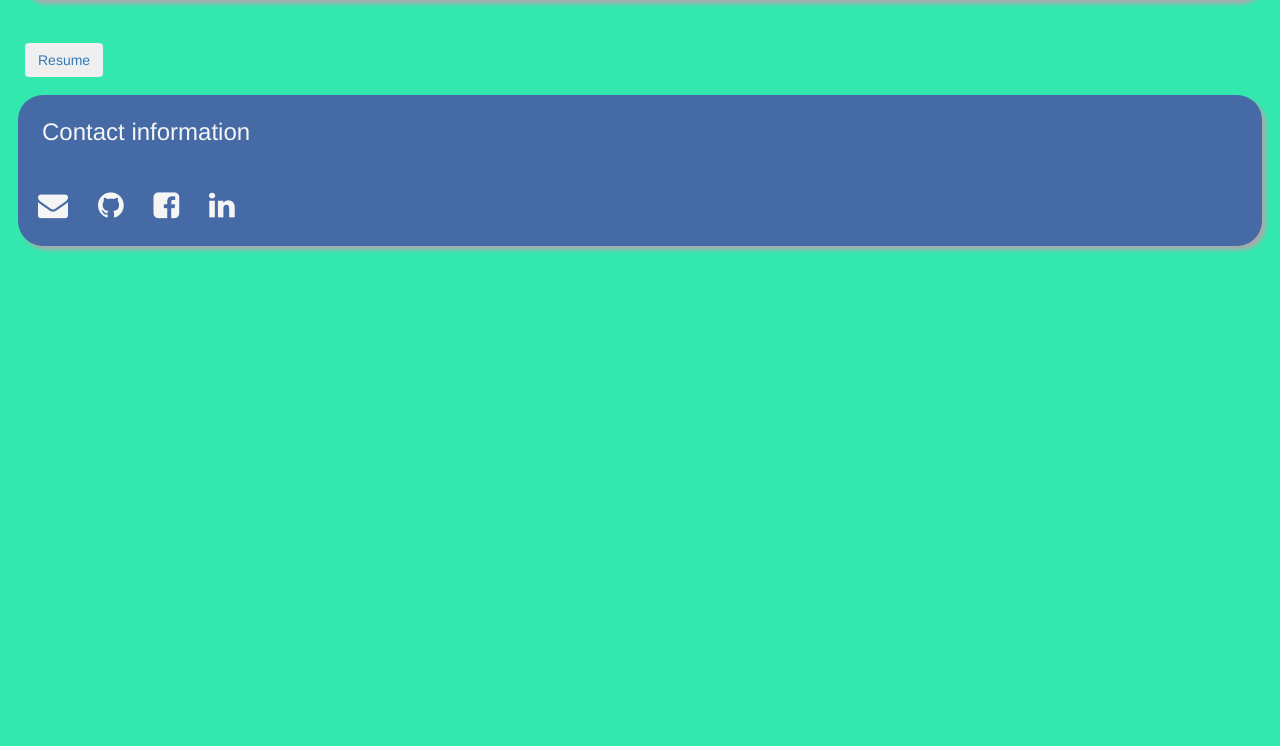
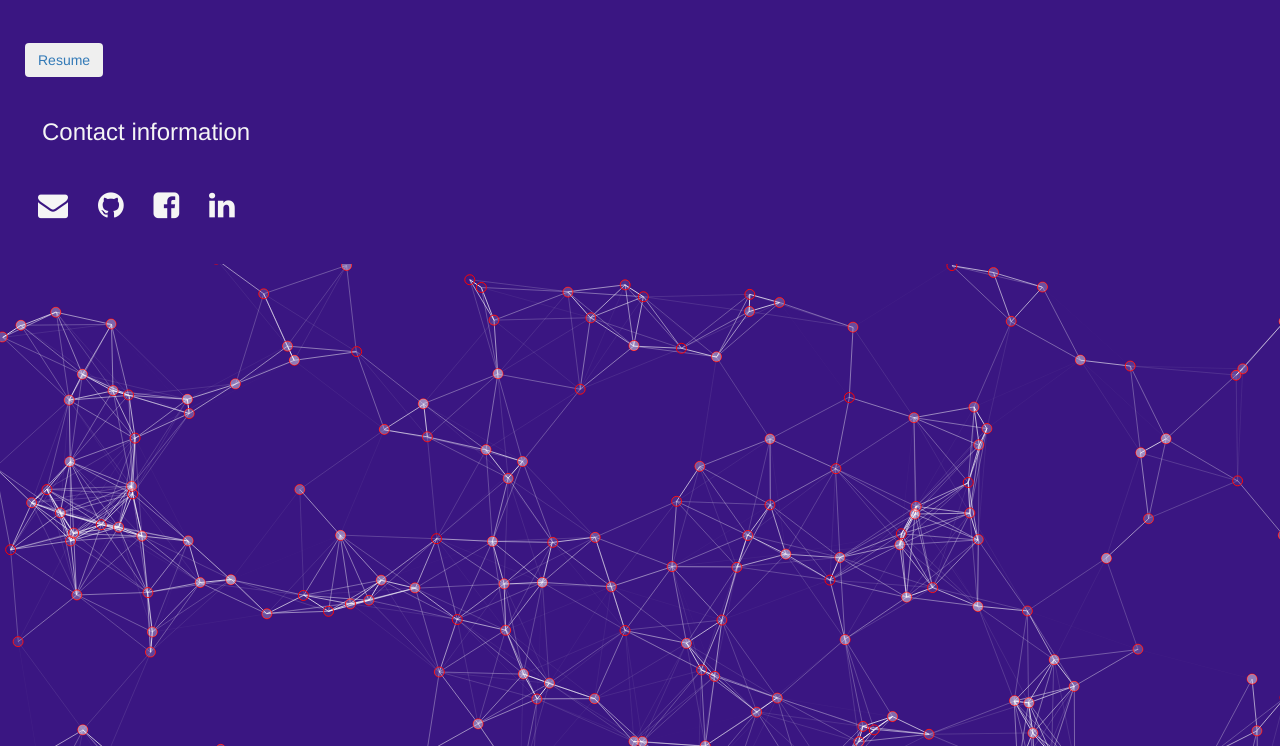
Before and after one commit to leongcp93/personal-profile, a plain HTML site: page index.html in a window 1280 px wide. Shown: the part 1076-1822 px from the top of the page. Before the commit the page ends 1340 px from the top, so only its background shows below. Drawn offline with nearby package versions, Linux system fonts and the light colour scheme.

Commit message:
update: need to fix with the background

```diff
--- a/index.html
+++ b/index.html
@@ -6,13 +6,21 @@
 <meta name="keywords" content="Web Design and Development, Front End, Web, Mobile, Developer, Software Engineer, Software Developer"/>
 <link rel="icon" href="pictures/icon.png"/>
 <script src="index.js"></script>
+<script src="https://cdn.jsdelivr.net/npm/particles.js@2.0.0/particles.min.js"></script>
+<script>
+        particlesJS.load('particles-js', 'particles.json', function(){
+            console.log('particles.json loaded...'); //checking script is loaded.
+        });
+</script>
+
 <title>Chen Pin Leong | Computer Science</title>
 <link rel="stylesheet" href="style.css"/>
 <link href="http://cdnjs.cloudflare.com/ajax/libs/font-awesome/4.3.0/css/font-awesome.css" rel="stylesheet" type='text/css'/>
 <link rel="stylesheet" href="https://maxcdn.bootstrapcdn.com/bootstrap/3.3.7/css/bootstrap.min.css"/>
 <title>Chen Pin Leong (Patrick)</title>
 </head>
-<body class="background content-display">
+<body>
+    <div id="particles-js">
 
             <table>
                     <tr>
@@ -92,6 +100,9 @@
 
 
                 </div>
+    </div>
+
+
 
 
 
--- /dev/null
+++ b/particles.json
@@ -0,0 +1,67 @@
+{
+
+    "particles":{
+        "number":{
+            "value":200
+        },
+        "color":{
+
+        },
+        "shape":{
+            "type":"circle",
+            "stroke":{
+                "width":"1"
+            }
+        },
+        "opacity":{
+            "value":0.5,
+            "random": true,
+            "anim":{
+                "enable":false,
+                "speed": 4
+            }
+        },
+        "size":{
+            "value":5,
+            "random": false,
+            "anim":{
+                "enable": false,
+                "speed": 30
+            }
+
+        },
+        "line_linked":{
+            "enable":true,
+            "distance":120
+        },
+        "move":{
+            "enable": true,
+            "speed": 2,
+            "direction":"none"
+
+        }
+    },
+    "interactivity":{
+
+        "events":{
+
+            "onclick":{
+                "enable": true,
+                "mode": "push"
+
+            }
+        },
+        "modes":{
+            "repulse":{
+                "distance": 30,
+                "duration": 0.5
+            },
+            "bubble":{
+                "distance":100,
+                "size": 10
+            }
+        }
+
+    }
+
+}
--- a/style.css
+++ b/style.css
@@ -12,17 +12,16 @@
 .name-content{
     padding: 10px;
     margin: 18px;
-    text-shadow:  4px 4px 4px #aaa;
     color: #ffffff;
     border-radius: 20px;
 }
 
 .information-content{
-    background-color: #456aa5;
+
     padding: 7px;
     margin: 18px;
     border-radius: 25px;
-    box-shadow:  4px 4px 4px #aaa;
+
 
 }
 
@@ -79,3 +78,8 @@ table{
 .changeColor:hover{
     color: darkgreen;
 }
+
+#particles-js{
+    background:#3a1682;
+    height: 100%;
+}
```
Also changed, not shown: package-lock.json (added). Lines whose indentation alone changed are shown as unchanged.
